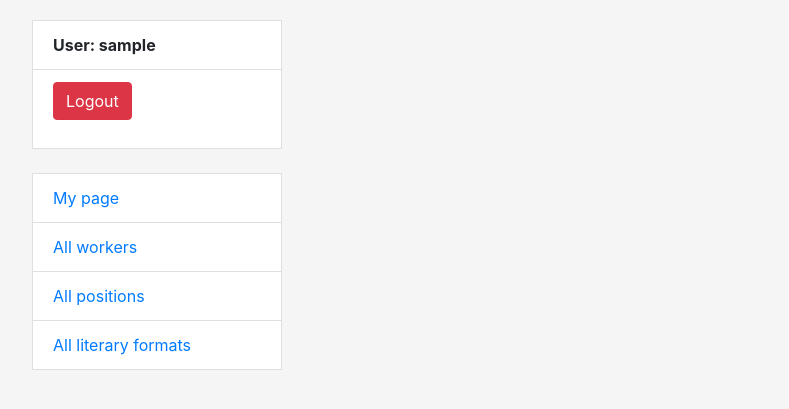
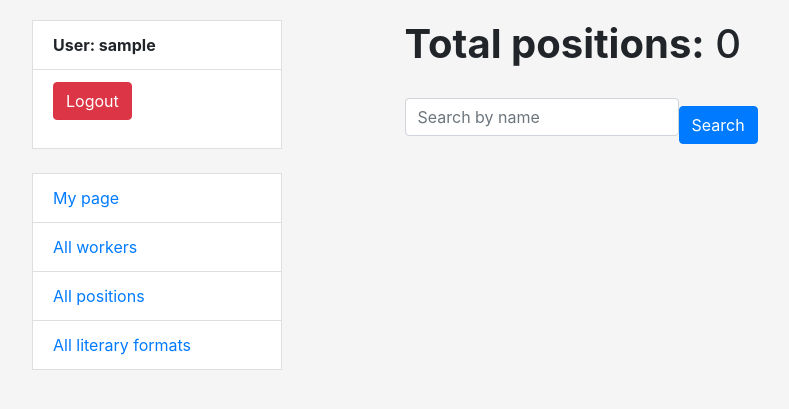
Before and after one commit to twonumberfortyfives/website-it-manager-task, a Django app: page /positions/ in a window 1280 px wide. Shown: the top 409 px of the page, without its empty margins (23-812 px from the left). Run offline with Django 5.2, Linux system fonts and the light colour scheme; the visitor is signed in with stand-in values (Sample User, id 1); data that the repository does not hold is empty; some libraries are stand-ins or nearby versions.

Commit message:
fixed bugs with search form in positions_list.html and implemented delete view

```diff
--- a/templates/website/positions_list.html
+++ b/templates/website/positions_list.html
@@ -1,17 +1,23 @@
 {% extends "website/base.html" %}
+{% load crispy_forms_filters %}
 {% load static %}
 {% block style %}
   <link rel="stylesheet" href="{% static "css/positions_list.css" %}">
 {% endblock %}
 {% include "includes/sidebar.html" %}
 {% block content %}
-  {% if position_list %}
   <div class="container">
     <div class="row">
       <div class="col-lg-10 mx-auto">
         <div class="career-search mb-60">
           <div class="filter-result">
-              <p class="mb-30 ff-montserrat">Total positions: {{ position_list.count }}</p>
+            <h1 class="mb-30 ff-montserrat"><strong>Total positions:</strong> {{ position_list.count }}</h1>
+            <form action="" method="get" class="form-inline">
+              {{ search_form|crispy }}
+              <input class="btn btn-primary" type="submit" value="Search">
+            </form>
+            {% if position_list %}
+
               {% for position in position_list %}
                 <div class="job-box d-md-flex align-items-center justify-content-between mb-30">
                   <div class="job-left my-4 d-md-flex align-items-center flex-wrap">
@@ -31,20 +37,24 @@
                           <i class="zmdi zmdi-time mr-2"></i> Full Time
                         </li>
                         <li class="ml-auto">
-                          <a class="btn btn-primary" href="{% url 'website:position-update' pk=position.id %}">update</a>
+                          <a class="btn btn-primary ml-5 mr-2"
+                             href="{% url 'website:position-update' pk=position.id %}">update</a>
                         </li>
                         <li class="ml-auto">
-                          <a class="btn btn-primary" href="{% url 'website:position-detail' pk=position.id %}">details</a>
+                          <a class="btn btn-secondary mr-2" href="{% url 'website:position-detail' pk=position.id %}">details</a>
+                        </li>
+                        <li class="ml-auto">
+                          <a class="btn btn-danger mr-2" href="{% url 'website:position-delete' pk=position.id %}">delete</a>
                         </li>
                       </ul>
                     </div>
                   </div>
                 </div>
               {% endfor %}
+            {% endif %}
           </div>
         </div>
       </div>
     </div>
   </div>
-  {% endif %}
 {% endblock %}
--- a/website/urls.py
+++ b/website/urls.py
@@ -10,6 +10,7 @@ from website.views import (
     PositionCreateView,
     PositionUpdateView,
     PositionDetailView,
+    PositionDeleteView,
 )
 
 urlpatterns = [
@@ -23,6 +24,7 @@ urlpatterns = [
     path("positions/create", PositionCreateView.as_view(), name="position-create"),
     path("positions/<int:pk>/update", PositionUpdateView.as_view(), name="position-update"),
     path("positions/<int:pk>/detail", PositionDetailView.as_view(), name="position-detail"),
+    path("positions/<int:pk>/delete", PositionDeleteView.as_view(), name="position-delete"),
 
 ]
 
--- a/website/views.py
+++ b/website/views.py
@@ -70,6 +70,7 @@ class PositionListView(LoginRequiredMixin, generic.ListView):
     form_class = forms.PositionSearchForm
     context_object_name = "position_list"
     template_name = "website/positions_list.html"
+    paginate_by = 5
 
     def get_context_data(self, *, object_list=None, **kwargs):
         context = super(PositionListView, self).get_context_data(**kwargs)
@@ -100,7 +101,7 @@ class PositionUpdateView(LoginRequiredMixin, generic.UpdateView):
     template_name = "website/positions_form.html"
 
     def get_success_url(self):
-        return reverse_lazy("website:", kwargs={"pk": self.object.id})
+        return reverse_lazy("website:position-detail", kwargs={"pk": self.object.id})
 
 
 class PositionDetailView(LoginRequiredMixin, generic.DetailView):
@@ -108,3 +109,9 @@ class PositionDetailView(LoginRequiredMixin, generic.DetailView):
     form_class = forms.PositionForm
     template_name = "website/positions_detail.html"
     context_object_name = "position_detail"
+
+
+class PositionDeleteView(LoginRequiredMixin, generic.DeleteView):
+    model = Position
+    success_url = reverse_lazy("website:positions-list")
+    template_name = "website/positions_delete_confirm.html"
```
Also changed, not shown: templates/website/positions_delete_confirm.html (added, +15 -0 lines). Lines whose indentation alone changed are shown as unchanged.
